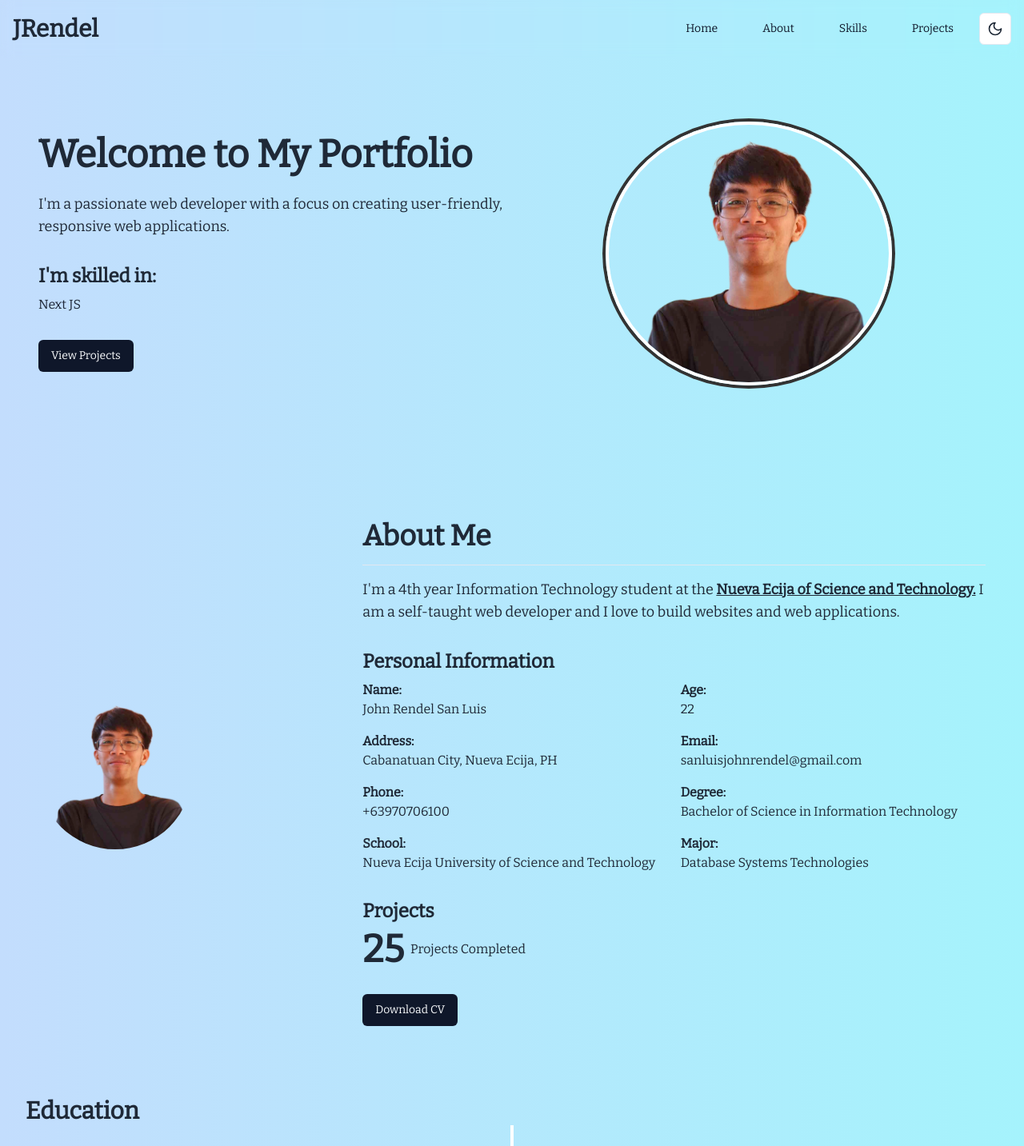
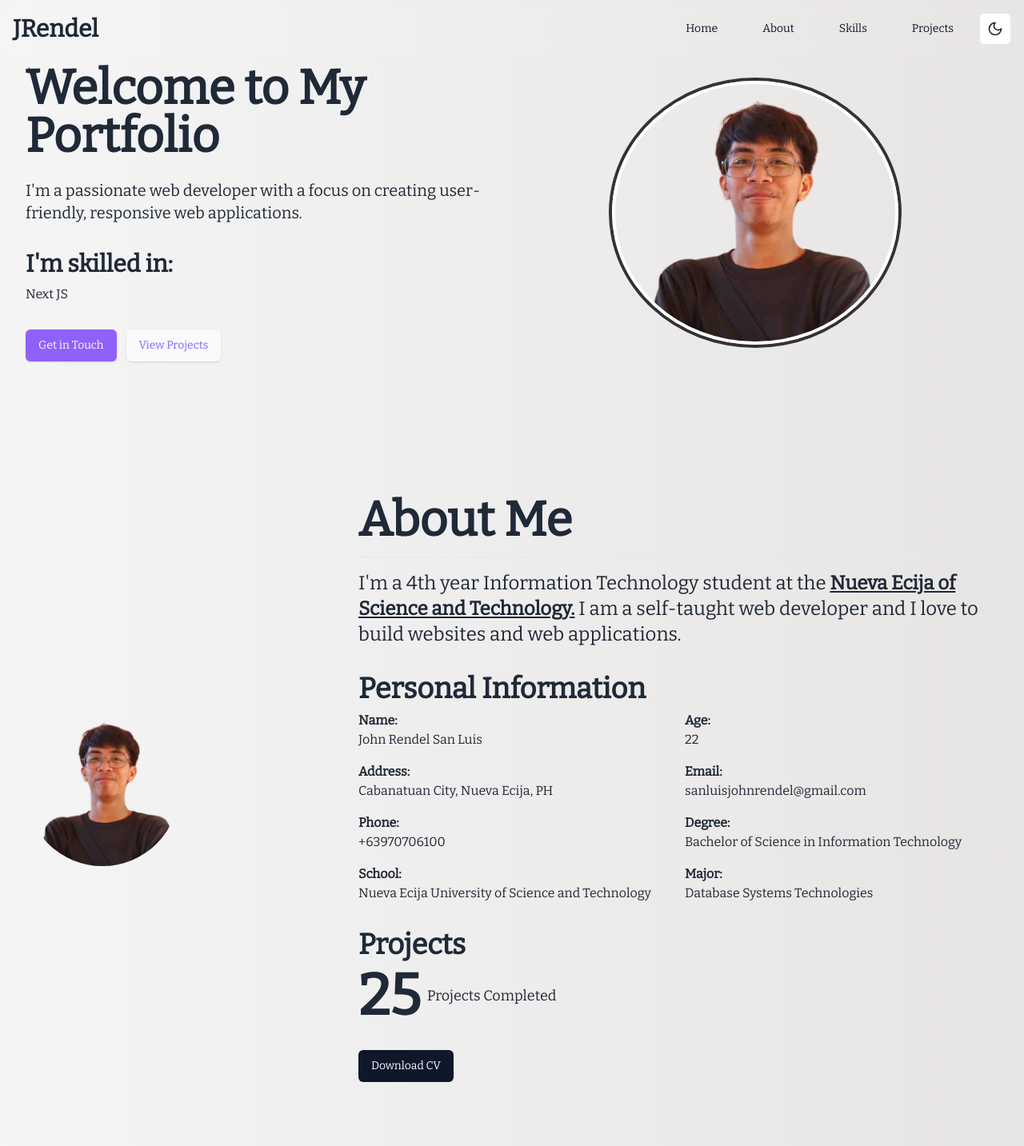
Before and after one commit to JRendel-main/personal-portfolio, a Next.js app: page / in a window 1280 px wide. Shown: the top 1433 px of the page at 80% size. Built offline with nearby package versions, Linux system fonts and the light colour scheme.

Commit message:
Refactor tailwind.config.ts, Layout.tsx, _document.tsx, index.tsx, projects/index.tsx, and Hero.tsx

```diff
--- a/src/components/About.tsx
+++ b/src/components/About.tsx
@@ -9,8 +9,8 @@ const About = () => {
   return (
     <div id="about" className="py-12">
       <div className="container mx-auto px-4">
-        <div className="grid grid-cols-1 md:grid-cols-12 gap-8 items-center">
-          <div className="col-span-12 md:col-span-4 flex justify-center md:justify-start">
+        <div className="grid grid-cols-1 xs:grid-cols-2 md:grid-cols-12 gap-8 items-center">
+          <div className="col-span-12 xs:col-span-1 md:col-span-4 flex justify-center md:justify-start">
             <div className="relative w-48 h-48">
               <Image
                 src={"/images/profilesm.png"}
@@ -21,11 +21,11 @@ const About = () => {
               />
             </div>
           </div>
-          <div className="col-span-12 md:col-span-8">
+          <div className="col-span-12 xs:col-span-1 md:col-span-8">
             <div className="text-center md:text-left">
-              <h1 className="text-4xl font-bold mb-4">About Me</h1>
+              <h1 className="text-4xl md:text-5xl lg:text-6xl font-bold mb-4">About Me</h1> {/* Adjusted text size for responsiveness */}
               <Separator />
-              <p className="text-lg mt-4">
+              <p className="text-lg md:text-xl lg:text-2xl mt-4"> {/* Adjusted text size for responsiveness */}
                 I&apos;m a 4th year Information Technology student at the&nbsp;
                 <Link href="https://neust.edu.ph" target="_blank">
                   <span className="underline font-bold">
@@ -36,47 +36,47 @@ const About = () => {
                 and web applications.
               </p>
               <div className="mt-8">
-                <h2 className="text-2xl font-bold mb-2">Personal Information</h2>
-                <div className="grid grid-cols-2 gap-4">
+                <h2 className="text-2xl md:text-3xl lg:text-4xl font-bold mb-2">Personal Information</h2> {/* Adjusted text size for responsiveness */}
+                <div className="grid grid-cols-1 md:grid-cols-2 gap-4"> {/* Changed to single column for small screens */}
                   <div>
                     <p className="font-bold">Name:</p>
-                    <p>{Abouts.Name}</p>
+                    <p className="text-sm md:text-base">{Abouts.Name}</p>
                   </div>
                   <div>
                     <p className="font-bold">Age:</p>
-                    <p>{Abouts.Age}</p>
+                    <p className="text-sm md:text-base">{Abouts.Age}</p>
                   </div>
                   <div>
                     <p className="font-bold">Address:</p>
-                    <p>{Abouts.Location}</p>
+                    <p className="text-sm md:text-base">{Abouts.Location}</p>
                   </div>
                   <div>
                     <p className="font-bold">Email:</p>
-                    <p>{Abouts.Email}</p>
+                    <p className="text-sm md:text-base">{Abouts.Email}</p>
                   </div>
                   <div>
                     <p className="font-bold">Phone:</p>
-                    <p>{Abouts.Phone}</p>
+                    <p className="text-sm md:text-base">{Abouts.Phone}</p>
                   </div>
                   <div>
                     <p className="font-bold">Degree:</p>
-                    <p>{Abouts.Degree}</p>
+                    <p className="text-sm md:text-base">{Abouts.Degree}</p>
                   </div>
                   <div>
                     <p className="font-bold">School:</p>
-                    <p>{Abouts.School}</p>
+                    <p className="text-sm md:text-base">{Abouts.School}</p>
                   </div>
                   <div>
                     <p className="font-bold">Major:</p>
-                    <p>{Abouts.Major}</p>
+                    <p className="text-sm md:text-base">{Abouts.Major}</p>
                   </div>
                 </div>
               </div>
               <div className="mt-8">
-                <h2 className="text-2xl font-bold mb-2">Projects</h2>
+                <h2 className="text-2xl md:text-3xl lg:text-4xl font-bold mb-2">Projects</h2> {/* Adjusted text size for responsiveness */}
                 <div className="flex items-center">
-                  <h1 className="text-5xl font-bold mr-2">25</h1>
-                  <p>Projects Completed</p>
+                  <h1 className="text-5xl md:text-6xl lg:text-7xl font-bold mr-2">25</h1> {/* Adjusted text size for responsiveness */}
+                  <p className="text-sm md:text-base lg:text-lg">Projects Completed</p> {/* Adjusted text size for responsiveness */}
                 </div>
               </div>
               <div className="mt-8">
--- a/src/components/Hero.tsx
+++ b/src/components/Hero.tsx
@@ -1,4 +1,3 @@
-'use client';
 import React from "react";
 import Image from "next/image";
 import { Button } from "@/components/ui/button";
@@ -12,27 +11,37 @@ const Hero = () => {
       <div className="container mx-auto px-4">
         <div className="flex flex-col md:flex-row items-center justify-between">
           <div className="md:w-1/2">
-            <h1 className="text-5xl font-bold mb-6">
-              Welcome to My Portfolio
-            </h1>
-            <p className="text-lg mb-8">
+            <h1 className="text-5xl md:text-6xl font-bold mb-6">Welcome to My Portfolio</h1>
+            <p className="text-lg md:text-xl mb-8">
               I&apos;m a passionate web developer with a focus on creating
               user-friendly, responsive web applications.
             </p>
             <div className="mb-8">
-              <h1 className="text-2xl font-bold mb-2">I&apos;m skilled in:</h1>
+              <h1 className="text-2xl md:text-3xl font-bold mb-2">I&apos;m skilled in:</h1>
               <TypeAnimation
                 cursor={false}
-                sequence={["React JS", 3000, "Next JS", 3000, "Node JS", 3000, "PHP", 3000]}
+                sequence={[
+                  "React JS",
+                  3000,
+                  "Next JS",
+                  3000,
+                  "Node JS",
+                  3000,
+                  "PHP",
+                  3000,
+                ]}
                 wrapper="h1"
-                wrapperStyle={{ display: "inline" }}
                 repeat={Infinity}
-                speed={200}
               />
             </div>
-            <Link href="/projects">
-              <Button>View Projects</Button>
-            </Link>
+            <div className="flex flex-col md:flex-row justify-between md:justify-start gap-3">
+              <Link href="/contact">
+                <Button variant={"purple"}>Get in Touch</Button>
+              </Link>
+              <Link href="/projects">
+                <Button variant={"inverted_purple"}>View Projects</Button>
+              </Link>
+            </div>
           </div>
           <div className="md:w-1/2 mt-8 md:mt-0 flex justify-center">
             <div className="profile-picture-border">
--- a/src/components/Layout.tsx
+++ b/src/components/Layout.tsx
@@ -12,7 +12,6 @@ interface LayoutProps {
 const Layout = ({ children }: LayoutProps) => {
   return (
     <div className={`${inter.className}
-
     `}>
       <ThemeProvider attribute="class" defaultTheme="system" enableSystem>
         <NavBar />
--- a/src/components/NavBar.tsx
+++ b/src/components/NavBar.tsx
@@ -2,12 +2,13 @@ import React, { useEffect, useState } from "react";
 import { Button } from "@/components/ui/button";
 import { NavbarItems } from "@/constants/NavbarItems";
 import Link from "next/link";
-import { Moon, Sun } from "lucide-react";
+import { Moon, Sun, Menu, X } from "lucide-react"; // Import Menu and X icons
 import { useTheme } from "next-themes";
 
 const NavBar = () => {
   const [mounted, setMounted] = useState(false);
   const { theme, setTheme } = useTheme();
+  const [isOpen, setIsOpen] = useState(false);
 
   useEffect(() => {
     setMounted(true);
@@ -21,9 +22,30 @@ const NavBar = () => {
   if (!mounted) return null;
 
   return (
-    <nav className="flex justify-between items-center p-4 w-full backdrop-blur">
+    <nav className="flex justify-between items-center p-4 w-full top-0 right-0 left-0 z-50 fixed backdrop-blur">
       <h1 className="text-3xl font-bold">JRendel</h1>
       <div className="flex gap-4 items-center">
+        {/* Hamburger Menu */}
+        <Button variant="outline" size="icon" onClick={() => setIsOpen(!isOpen)} className="xl:hidden">
+          {isOpen ? <X className="h-5 w-5" /> : <Menu className="h-5 w-5" />} {/* Toggle between Menu and X icons */}
+          <span className="sr-only">Toggle Menu</span>
+        </Button>
+        {/* Mobile Menu */}
+        <div className={`flex flex-col xl:hidden ${isOpen ? 'block' : 'hidden'}`}> {/* Conditionally render based on isOpen */}
+          <Link href={NavbarItems.Home}>
+            <Button variant={"link"}>Home</Button>
+          </Link>
+          <Link href={NavbarItems.About}>
+            <Button variant={"link"}>About</Button>
+          </Link>
+          <Link href={NavbarItems.Skills}>
+            <Button variant={"link"}>Skills</Button>
+          </Link>
+          <Link href={NavbarItems.Projects}>
+            <Button variant={"link"}>Projects</Button>
+          </Link>
+        </div>
+        {/* Desktop Menu */}
         <div className="hidden xl:flex gap-6">
           <Link href={NavbarItems.Home}>
             <Button variant={"link"}>Home</Button>
@@ -38,6 +60,7 @@ const NavBar = () => {
             <Button variant={"link"}>Projects</Button>
           </Link>
         </div>
+        {/* Theme Toggle Button */}
         <Button variant="outline" size="icon" onClick={toggleTheme} className="relative">
           {theme === "dark" ? (
             <Sun className="h-5 w-5 dark:text-yellow-400" />
--- a/src/pages/_document.tsx
+++ b/src/pages/_document.tsx
@@ -7,17 +7,15 @@ export default function Document() {
         title="JRendel"
       />
       <body className="
-        bg-gradient-to-r from-blue-200 to-cyan-200
-        dark:bg-gradient-to-r dark:from-blue-800 dark:to-cyan-800
+        bg-gradient-to-r from-neutral-100 to-stone-200
+        dark:from-neutral-800 dark:to-neutral-900
         text-gray-800
         dark:text-gray-200
         transition-all
         ease-in-out
         duration-500
-        w-full
-        h-full
-        overflow-x-hidden
       ">
+
           <Main />
           <NextScript />
       </body>
--- a/src/pages/index.tsx
+++ b/src/pages/index.tsx
@@ -4,16 +4,16 @@ import Education from "@/components/Education";
 import About from "@/components/About";
 import Skills from "@/components/Skills";
 
-
 export default function Home() {
   return (
     <main>
+      <meta name="viewport" content="width=device-width, initial-scale=1" />
       <Layout>
-        <div className="container">
+        <div className="container mx-auto px-4">
           <div className="mb-10">
             <Hero />
           </div>
-          <div className=" mb-10">
+          <div className="mb-10">
             <About />
           </div>
           <div className="mb-10">
@@ -25,6 +25,5 @@ export default function Home() {
         </div>
       </Layout>
     </main>
-
   );
 }
--- a/src/pages/projects/index.tsx
+++ b/src/pages/projects/index.tsx
@@ -23,7 +23,7 @@ const index = () => {
             projectLink={project.projectLink}
             projectDemo={project.projectDemo}
             projectTags={project.projectTags}
-                projectType={project.projectType}
+            projectType={project.projectType || ''}
             />
           ))}
         </div>
--- a/tailwind.config.ts
+++ b/tailwind.config.ts
@@ -14,12 +14,6 @@ const config = {
     container: {
       center: true,
       padding: "2rem",
-      screens: {
-        sm: "640px",
-        md: "768px",
-        lg: "1024px",
-        xl: "1280px",
-      },
     },
     extend: {
       colors: {
```
Lines whose indentation alone changed are shown as unchanged.
